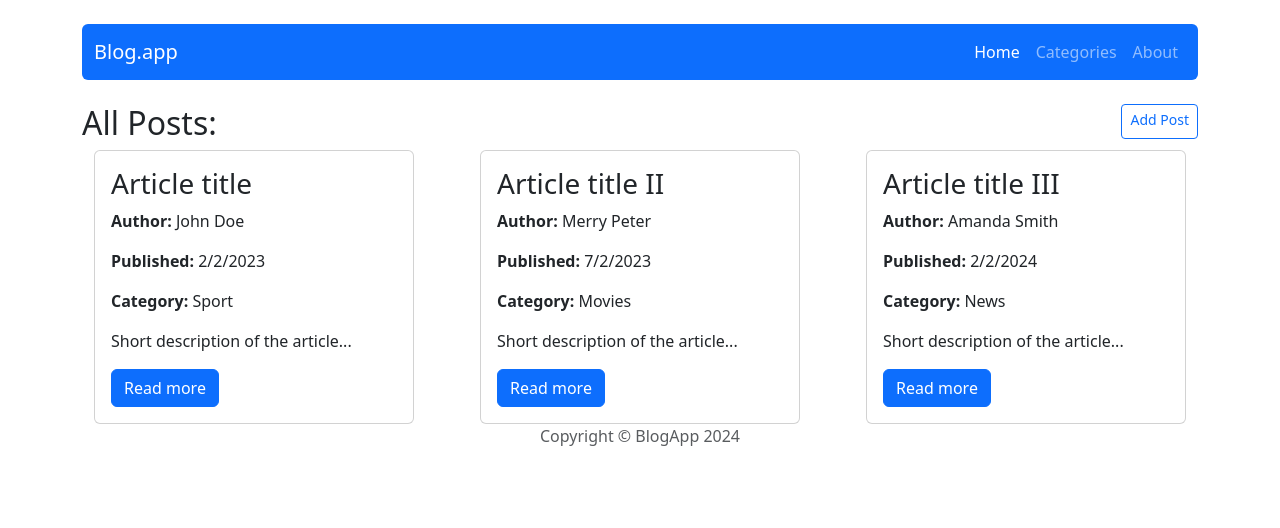
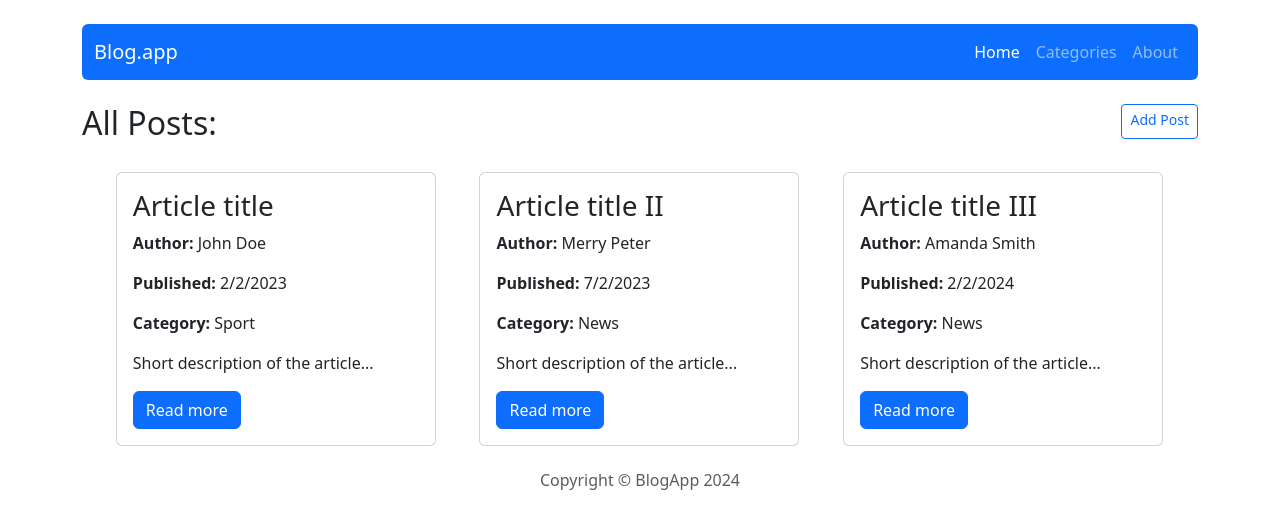
Before and after one commit to grzanek-monika/Blog-app, a React (Create React App) app: page / in a window 1280 px wide. Shown: the top 528 px of the page. Built offline with nearby package versions, Linux system fonts and the light colour scheme.

Commit message:
Add CardBody component and render this in PostOfCategory and Posts components, add postsOfCategory function in PostsOfCategory component to render articles with selected category, add styles

```diff
--- a/src/App.js
+++ b/src/App.js
@@ -23,7 +23,7 @@ function App() {
           <Route path='/post/add' element={<AddPost />} />
           <Route path='/post/edit/:id' element={<EditPost />} />
           <Route path='/categories' element={<Categories />} />
-          <Route path='/categories/:value' element={<PostsOfCategory />} />
+          <Route path='/categories/:category' element={<PostsOfCategory />} />
 
         </Routes>
         <Footer />
--- a/src/components/features/Posts/Posts.js
+++ b/src/components/features/Posts/Posts.js
@@ -1,26 +1,15 @@
 import { getAllPosts } from "../../../redux/postsReducer";
 import { useSelector } from "react-redux";
-import { Card, Container, Button} from "react-bootstrap";
-import { dateToStr } from "../../../utils/dateToString";
-import { NavLink } from "react-router-dom";
-//import { getAllCategories } from "../../../redux/categoriesReducer";
+import { Container} from "react-bootstrap";
+
+import CardBody from "../../views/Card/CardBody.js";
 
 const Posts = () => {
     const posts = useSelector(getAllPosts);
-    //const categories = useSelector(getAllCategories);
 
     return(
-        <Container className="d-flex justify-content-between flex-wrap">
-            {posts.map(post => <Card key={post.id} to={`/post/:id`} style={{ width: '20rem' }} >
-                <Card.Body>
-                    <Card.Title><h3>{post.title}</h3></Card.Title>
-                    <Card.Text><b>Author: </b>{post.author}</Card.Text>
-                    <Card.Text><b>Published: </b>{dateToStr(post.publishedDate)}</Card.Text>
-                    <Card.Text><b>Category: </b>{post.category}</Card.Text>
-                    <Card.Text>{post.shortDescription}</Card.Text>
-                    <Button as={NavLink} to={`/post/${post.id}`} variant="primary">Read more</Button>
-                </Card.Body>
-            </Card>)}
+        <Container className="d-flex flex-wrap">
+            {posts.map(post => <CardBody key={post.id} {...post} style={{ width: '20rem' }} />)}
         </Container>
     )
 }
--- a/src/components/pages/About/About.js
+++ b/src/components/pages/About/About.js
@@ -1,6 +1,13 @@
+import { Container } from "react-bootstrap";
+
 const About = () => {
     return(
-        <h2>About</h2>
+        <Container>
+            <h2>About</h2>
+            <div>Lorem ipsum dolor sit amet, consectetur adipiscing elit, sed do eiusmod tempor incididunt ut labore et dolore magna aliqua. Ut enim ad minim veniam, quis nostrud exercitation ullamco laboris nisi ut aliquip ex ea commodo consequat. Duis aute irure dolor in reprehenderit. </div>
+            <div>Lorem ipsum dolor sit amet, consectetur adipiscing elit, sed do eiusmod tempor incididunt ut labore et dolore magna aliqua. Ut enim ad minim veniam, quis nostrud exercitation ullamco laboris nisi ut aliquip ex ea commodo consequat. Duis aute irure dolor in reprehenderit in voluptate velit esse cillum dolore eu fugiat nulla pariatur. </div>
+            <div>Lorem ipsum dolor sit amet, consectetur adipiscing elit, sed do eiusmod tempor incididunt ut labore et dolore magna aliqua. Ut enim ad minim veniam, quis nostrud exercitation ullamco laboris nisi ut aliquip ex ea commodo consequat. Duis aute irure dolor in reprehenderit in voluptate velit esse cillum dolore eu fugiat nulla pariatur. </div>
+        </Container>
     )
 }
 
--- a/src/components/pages/Categories/Categories.js
+++ b/src/components/pages/Categories/Categories.js
@@ -7,15 +7,15 @@ import { NavLink } from "react-router-dom";
 const Categories = () => {
     const categories = useSelector(getAllCategories);
     return(
-        <Container className="justify-content-center">
+        <Container >
             <h2>All Categories: </h2>
-            <ListGroup >
+            <ListGroup className="d-flex justify-content-center">
                 {categories.map(postCategory =>
-                    <ListGroup.Item
-                    as={NavLink}
-                    to={`/categories/${postCategory}`}
-                    style={{width: '25%', margin: '1% 30%', color: 'blue'}}>
-                        {postCategory}
+                    <ListGroup.Item action className="d-flex justify-content-center"
+                        as={NavLink}
+                        to={`/categories/${postCategory}`}
+                        style={{width: '25%', margin: '0% 35%', color: 'blue'}}>
+                            {postCategory}
                     </ListGroup.Item>
                 )}
             </ListGroup>
--- a/src/components/pages/PostsOfCategory/PostsOfCategory.js
+++ b/src/components/pages/PostsOfCategory/PostsOfCategory.js
@@ -1,11 +1,31 @@
 import { useParams } from "react-router-dom";
 import { getPostByCategory } from "../../../redux/postsReducer";
 import { useSelector } from "react-redux";
-import Posts from "../../features/Posts/Posts.js";
+import CardBody from "../../views/Card/CardBody.js";
+import { Container } from "react-bootstrap";
 
 
 const PostsOfCategory = () => {
+    const {category} = useParams();
+    const postsOfCategory = useSelector(state => getPostByCategory(state, category));
+    console.log('post', postsOfCategory);
 
+    if(postsOfCategory.length === 0) return(
+        <p>No posts in this category...</p>)
+    else return(
+        <Container >
+            <h2>Category: <b>{category}</b></h2>
+            <div className="d-flex justify-content-start flex-wrap">
+                {postsOfCategory.map(postOfCategory =>
+                    <CardBody
+                        key={postOfCategory.id}
+                        {...postOfCategory}
+                        style={{ width: '20rem'}} />
+                    )
+                }
+            </div>
+        </Container>
+    )
 }
 
 export default PostsOfCategory;
--- /dev/null
+++ b/src/components/views/Card/CardBody.js
@@ -0,0 +1,23 @@
+import { Card } from "react-bootstrap";
+import { NavLink } from "react-router-dom";
+import { dateToStr } from "../../../utils/dateToString";
+import {Button} from "react-bootstrap";
+
+const CardBody = (props) => {
+    return(
+
+    <Card key={props.id} to={`/post/:id`} style={{ width: '20rem', margin: '2%' }} >
+        <Card.Body>
+            <Card.Title><h3>{props.title}</h3></Card.Title>
+            <Card.Text><b>Author: </b>{props.author}</Card.Text>
+            <Card.Text><b>Published: </b>{dateToStr(props.publishedDate)}</Card.Text>
+            <Card.Text><b>Category: </b>{props.category}</Card.Text>
+            <Card.Text>{props.shortDescription}</Card.Text>
+            <Button as={NavLink} to={`/post/${props.id}`} variant="primary">Read more</Button>
+        </Card.Body>
+    </Card>
+
+    )
+}
+
+export default CardBody;
--- a/src/redux/initialState.js
+++ b/src/redux/initialState.js
@@ -16,7 +16,7 @@ const initialState = {
         content: 'Main content of the article',
         publishedDate: new Date('02-07-2023'),
         author: 'Merry Peter',
-        category: 'Movies',
+        category: 'News',
     },
     {
         id: '3',
--- a/src/redux/postsReducer.js
+++ b/src/redux/postsReducer.js
@@ -3,7 +3,7 @@ import shortid from "shortid";
 //selectors
 export const getAllPosts = (state => state.posts);
 export const getPostById = ({posts}, id) => posts.find(post => post.id === id);
-export const getPostByCategory = ({posts}, category) => posts.find(post => post.category === category);
+export const getPostByCategory = ({posts}, category) => posts.filter(post => post.category === category);
 
 // actions
 const createActionName = actionName => `app/posts/${actionName}`;
```
